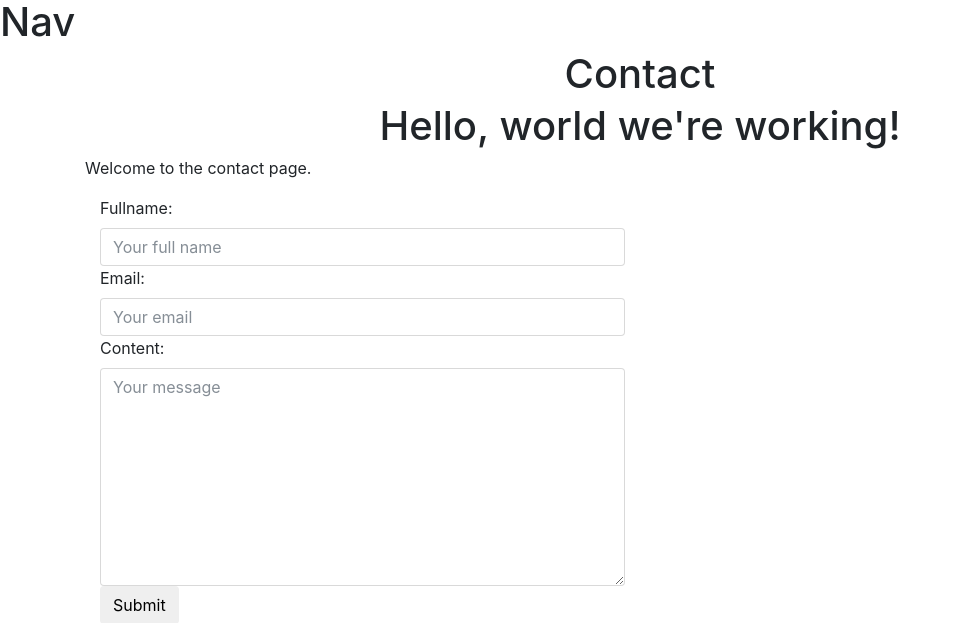
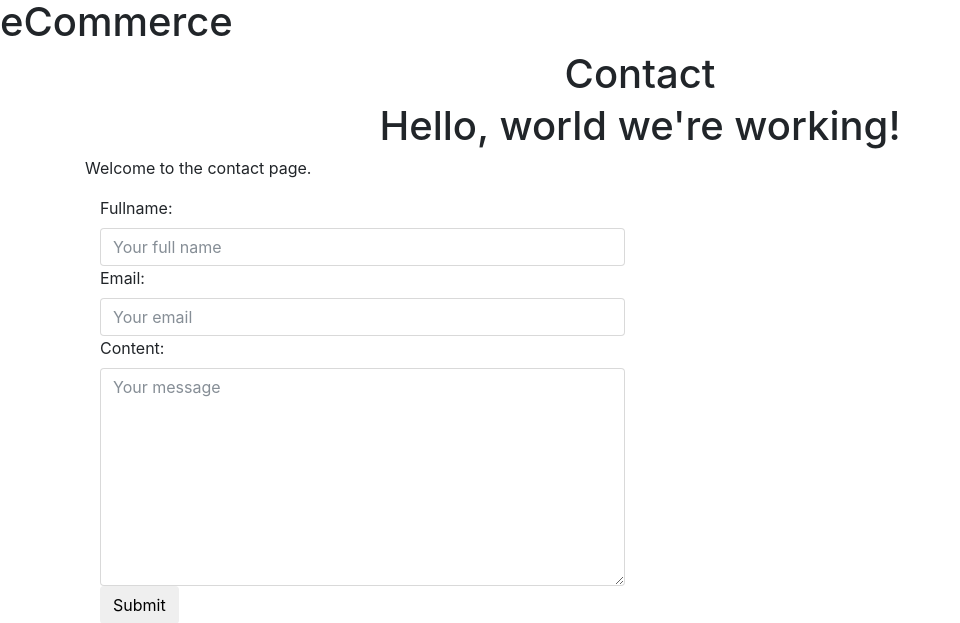
Before and after one commit to codingforentrepreneurs/eCommerce, a Django app: page /contact/ in a window 1280 px wide. Shown: the top 623 px of the page, without its empty margins (0-960 px from the left). Run offline with Django 3.2, Linux system fonts and the light colour scheme; some libraries are stand-ins or nearby versions.

Commit message:
3 Pass Arguments with Include

```diff
--- a/src/ecommerce/views.py
+++ b/src/ecommerce/views.py
@@ -26,7 +26,7 @@ def contact_page(request):
     context = {
         "title":"Contact",
         "content":" Welcome to the contact page.",
-        "form": contact_form
+        "form": contact_form,
     }
     if contact_form.is_valid():
         print(contact_form.cleaned_data)
--- a/src/templates/base.html
+++ b/src/templates/base.html
@@ -10,7 +10,7 @@
         {% block base_head %}{% endblock %}
     </head>
     <body>
-      {% include 'base/navbar.html' %}
+      {% include 'base/navbar.html' with brand_name='eCommerce' %}
       {% block content %}{% endblock %}
 
 
--- a/src/templates/base/navbar.html
+++ b/src/templates/base/navbar.html
@@ -1 +1 @@
-<h1>Nav</h1>
+<h1>{{ brand_name }}</h1>
--- a/src/templates/contact/view.html
+++ b/src/templates/contact/view.html
@@ -2,7 +2,6 @@
 
 
 {% block content %}
-
 <div class='text-center'>
           <h1>{{ title }}</h1>
           <h1>Hello, world we're working!</h1>
```
